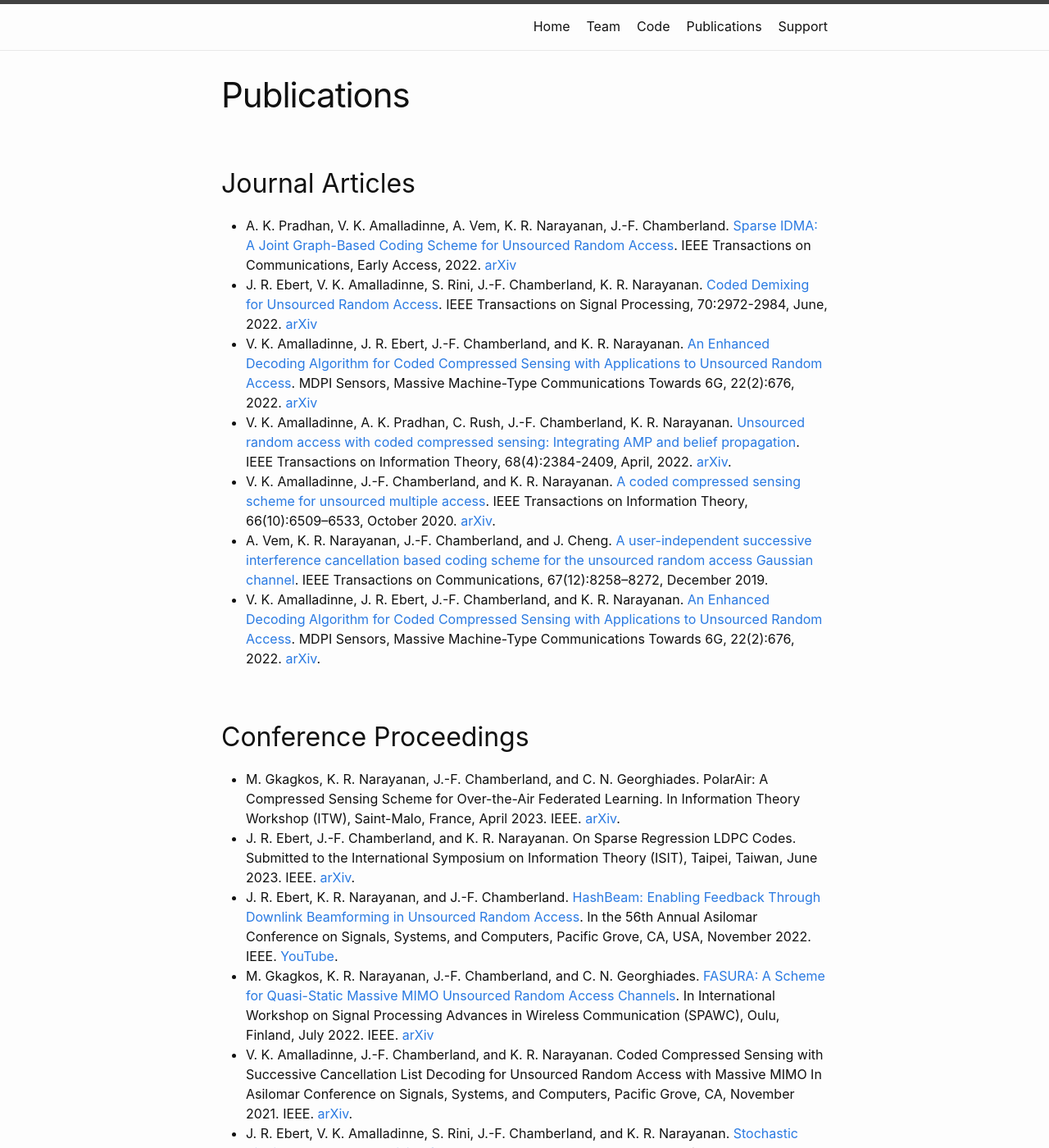
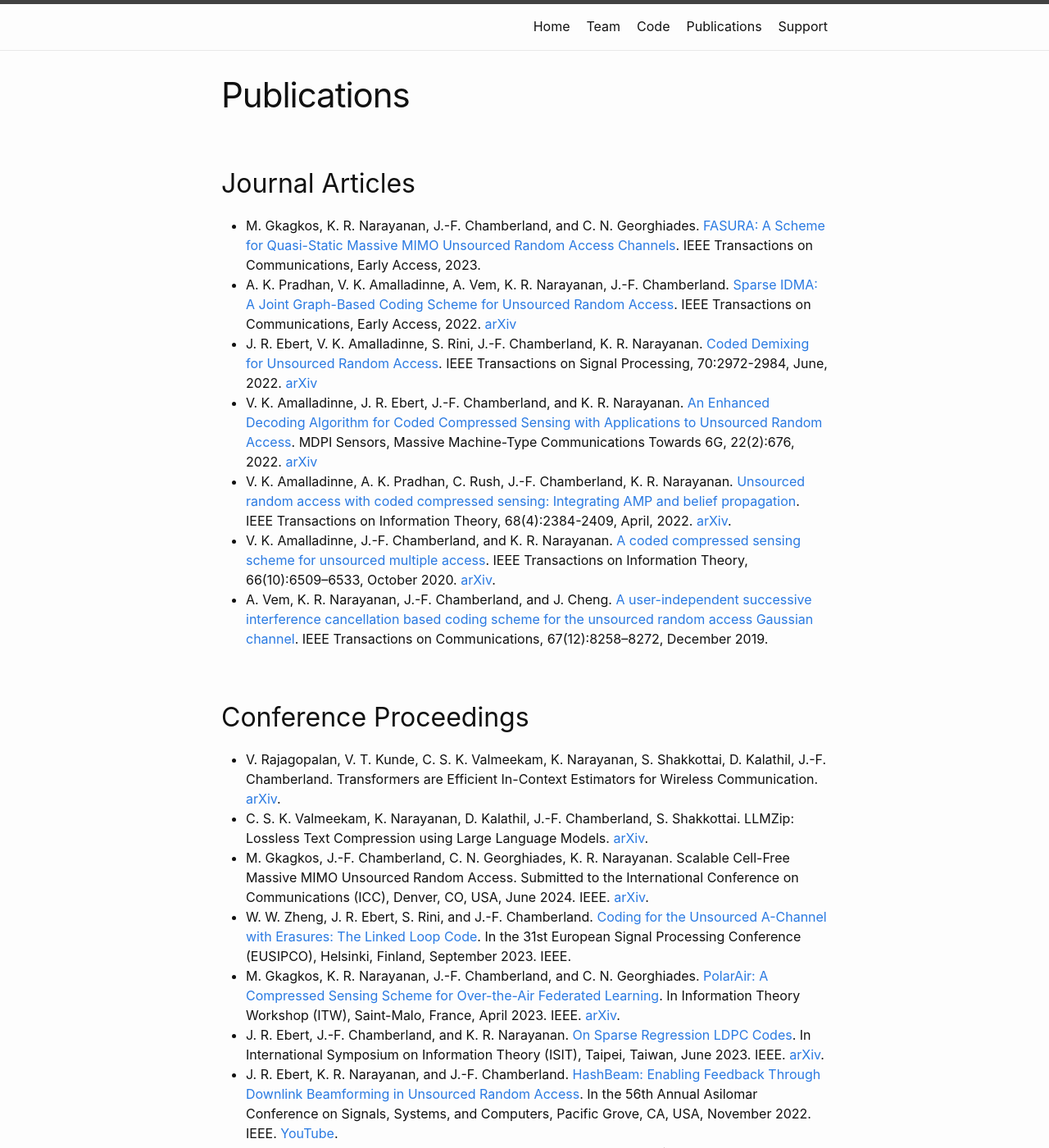
Before and after one commit to EngProjects/mMTC, a Jekyll site: the page built from publications.md, in a window 1280 px wide and 1400 px high. Shown: the whole window at 82% size. Built offline with Jekyll 4.4.1, drawn with Linux system fonts in a browser that asks for light colours; some of the changed text lies outside the part shown.

Commit message:
Updates to people and publications pages

```diff
--- a/publications.md
+++ b/publications.md
@@ -6,6 +6,9 @@ permalink: /Publications.html
 
 ## Journal Articles
 
+* M. Gkagkos, K. R. Narayanan, J.-F. Chamberland, and C. N. Georghiades.
+[FASURA: A Scheme for Quasi-Static Massive MIMO Unsourced Random Access Channels](https://ieeexplore.ieee.org/document/10185658).
+IEEE Transactions on Communications, Early Access, 2023.
 * A. K. Pradhan, V. K. Amalladinne, A. Vem, K. R. Narayanan, J.-F. Chamberland.
 [Sparse IDMA: A Joint Graph-Based Coding Scheme for Unsourced Random Access](https://dx.doi.org/10.1109/TCOMM.2022.3183590).
 IEEE Transactions on Communications, Early Access, 2022.
@@ -29,21 +32,30 @@ IEEE Transactions on Information Theory, 66(10):6509–6533, October 2020.
 * A. Vem, K. R. Narayanan, J.-F. Chamberland, and J. Cheng.
 [A user-independent successive interference cancellation based coding scheme for the unsourced random access Gaussian channel](https://dx.doi.org/10.1109/TCOMM.2019.2940216).
 IEEE Transactions on Communications, 67(12):8258–8272, December 2019.
-* V. K. Amalladinne, J. R. Ebert, J.-F. Chamberland, and K. R. Narayanan.
-[An Enhanced Decoding Algorithm for Coded Compressed Sensing with Applications to Unsourced Random Access](https://doi.org/10.3390/s22020676).
-MDPI Sensors, Massive Machine-Type Communications Towards 6G, 22(2):676, 2022.
-[arXiv](https://arxiv.org/abs/2112.00270).
+
 
 
 ## Conference Proceedings
-
+* V. Rajagopalan, V. T. Kunde, C. S. K. Valmeekam, K. Narayanan, S. Shakkottai, D. Kalathil, J.-F. Chamberland.
+Transformers are Efficient In-Context Estimators for Wireless Communication.
+[arXiv](https://arxiv.org/abs/2311.00226).
+* C. S. K. Valmeekam, K. Narayanan, D. Kalathil, J.-F. Chamberland, S. Shakkottai.
+LLMZip: Lossless Text Compression using Large Language Models.
+[arXiv](https://arxiv.org/abs/2306.04050).
+* M. Gkagkos, J.-F. Chamberland, C. N. Georghiades, K. R. Narayanan.
+Scalable Cell-Free Massive MIMO Unsourced Random Access.
+Submitted to the International Conference on Communications (ICC), Denver, CO, USA, June 2024. IEEE.
+[arXiv](https://arxiv.org/abs/2304.06105).
+* W. W. Zheng, J. R. Ebert, S. Rini, and J.-F. Chamberland.
+[Coding for the Unsourced A-Channel with Erasures: The Linked Loop Code](https://ieeexplore.ieee.org/document/10289955).
+In the 31st European Signal Processing Conference (EUSIPCO), Helsinki, Finland, September 2023. IEEE.
 * M. Gkagkos, K. R. Narayanan, J.-F. Chamberland, and C. N. Georghiades.
-PolarAir: A Compressed Sensing Scheme for Over-the-Air Federated Learning.
+[PolarAir: A Compressed Sensing Scheme for Over-the-Air Federated Learning](https://ieeexplore.ieee.org/document/10161691).
 In Information Theory Workshop (ITW), Saint-Malo, France, April 2023. IEEE.
 [arXiv](https://arxiv.org/abs/2301.10110).
 * J. R. Ebert, J.-F. Chamberland, and K. R. Narayanan.
-On Sparse Regression LDPC Codes.
-Submitted to the International Symposium on Information Theory (ISIT),  Taipei, Taiwan, June 2023. IEEE.
+[On Sparse Regression LDPC Codes](https://ieeexplore.ieee.org/document/10206818).
+In International Symposium on Information Theory (ISIT),  Taipei, Taiwan, June 2023. IEEE.
 [arXiv](https://arxiv.org/abs/2301.01899).
 * J. R. Ebert, K. R. Narayanan, and J.-F. Chamberland.
 [HashBeam: Enabling Feedback Through Downlink Beamforming in Unsourced Random Access](https://ieeexplore.ieee.org/document/10051879).
@@ -108,8 +120,10 @@ In International Conference on Acoustics, Speech, and Signal Processing (ICASSP)
 In Information Theory Workshop (ITW), Kaohsiung, Taiwan, November 2017. IEEE.
 
 
-## Tutorial Presentations
+## Tutorials/ Presentations
 
+* J.-F. Chamberland, Applications of Sparse Regression LDPC Codes, Communication Theory Workshop (CTW), Hualien, Taiwan, 2023.
+* K. Narayanan, Connections between Multiple Access and Sparse Recovery, Centre for Networked Intelligence, IISc, 2022. [YouTube](https://www.youtube.com/watch?v=J7STplm_nk0)
 * J.-F. Chamberland, K.R. Narayanan.
 Unsourced Multiple Access (UMAC): Information Theory and Coding.
 Signal Processing and Communications Conference (SPCOM), Indian Institute of Science, 2022.
```
Also changed, not shown: people.md (+10 -7 lines).
